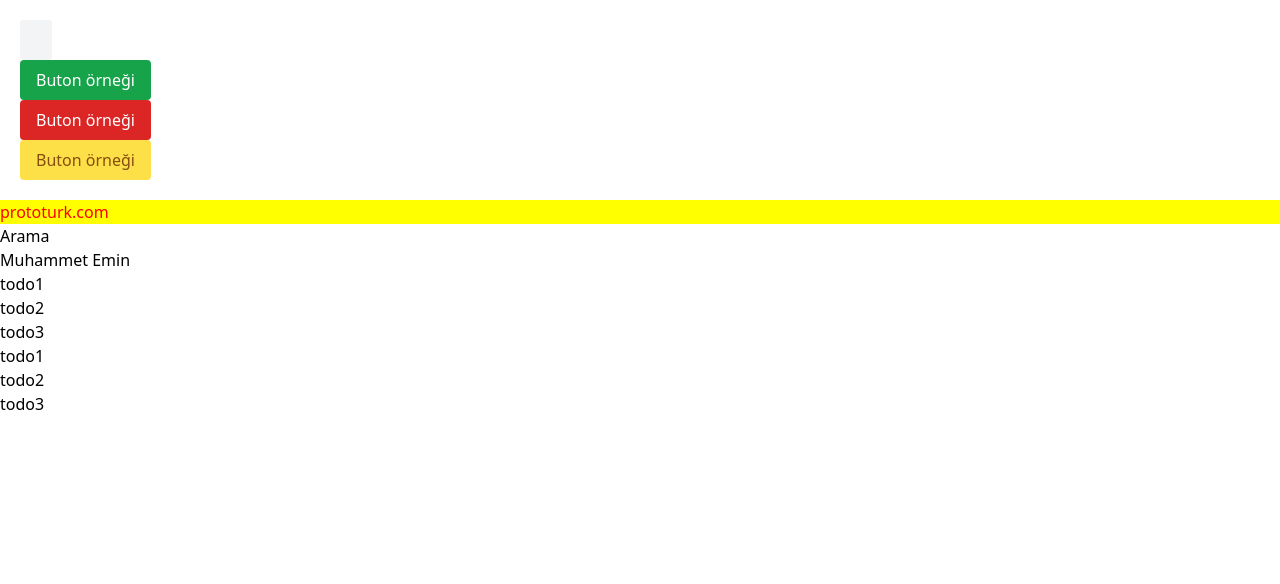
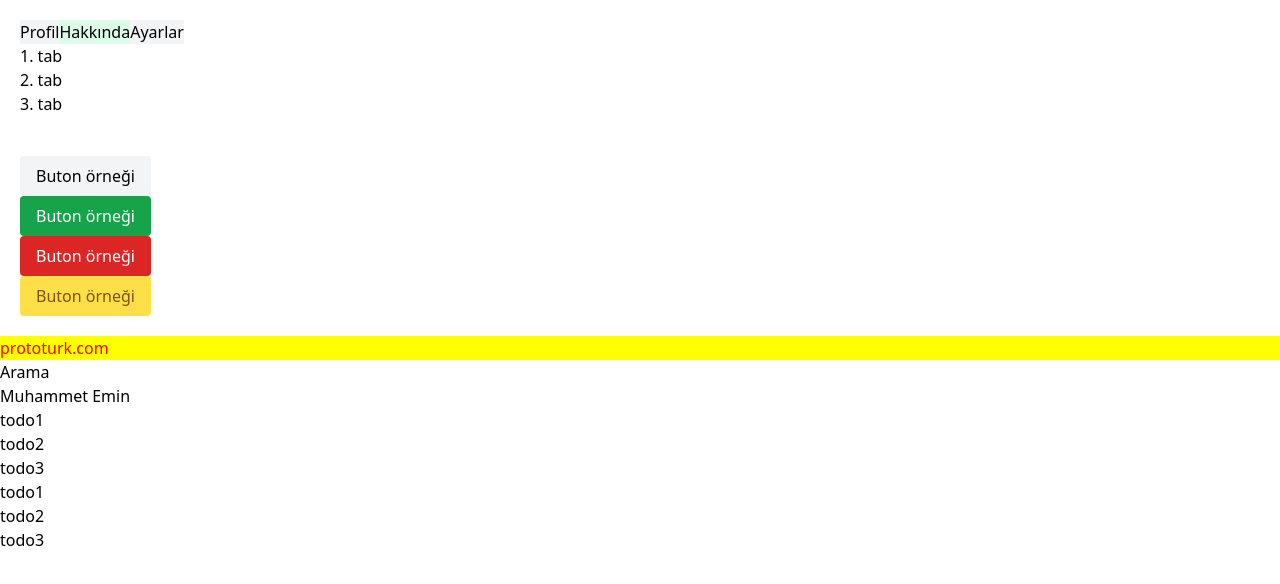
Before and after one commit to MrEmin/tutorial-react-starter-kit, a React (Create React App) app: page / in a window 1280 px wide. Shown: the top 584 px of the page. Built offline with nearby package versions, Linux system fonts and the light colour scheme.

Commit message:
children - tab

```diff
--- a/src/App.js
+++ b/src/App.js
@@ -1,6 +1,7 @@
 import { createElement, Fragment } from "react";
 import "./tailwind.css";
 import Button from "./components/Button";
+import Tab from "./components/Tab";
 
 function Btn(props) {
   return <button>{props.text}</button>;
@@ -32,13 +33,20 @@ function App() {
 
   return (
     <>
+
       <div style={{padding: 20}}>
-        <Button>
-          Buton örneği
-        </Button>
-        <Button text="Buton örneği" variant="success" />
-        <Button text="Buton örneği" variant="danger" />
-        <Button text="Buton örneği" variant="warning" />
+        <Tab activeTab={1}>
+          <Tab.Panel title='Profil'>1. tab</Tab.Panel>
+          <Tab.Panel title='Hakkında'>2. tab</Tab.Panel>
+          <Tab.Panel title='Ayarlar'>3. tab</Tab.Panel>
+        </Tab>
+      </div>
+
+      <div style={{ padding: 20 }}>
+        <Button>Buton örneği</Button>
+        <Button variant="success">Buton örneği</Button>
+        <Button variant="danger">Buton örneği</Button>
+        <Button variant="warning">Buton örneği</Button>
       </div>
       <h1 tabIndex="3" style={{ color: "red", backgroundColor: "yellow" }}>
         prototurk.com
--- a/src/components/Button.js
+++ b/src/components/Button.js
@@ -1,6 +1,6 @@
 import classNames from "classnames";
 
-function Button({ children, text, variant = "default" }) {
+function Button({ children, variant = "default" }) {
     console.log(children);
   return (
     <button
@@ -12,7 +12,7 @@ function Button({ children, text, variant = "default" }) {
         "bg-yellow-300 text-yellow-800": variant === "warning",
       })}
     >
-      {text}
+      {children}
     </button>
   );
 }
--- /dev/null
+++ b/src/components/Tab.js
@@ -0,0 +1,20 @@
+import { tab } from "@testing-library/user-event/dist/tab";
+
+function Tab({ children, activeTab }) {
+  return (
+    <div>
+      <nav>
+        {children.map((tab, index) => (
+          <button className={activeTab === index ? 'bg-green-100' : 'bg-gray-100'} key={index}>{tab.props.title}</button>
+        ))}
+      </nav>
+      {children}
+    </div>
+  );
+}
+
+Tab.Panel = function ({ children, title }) {
+  return <div>{children}</div>;
+};
+
+export default Tab;
```
